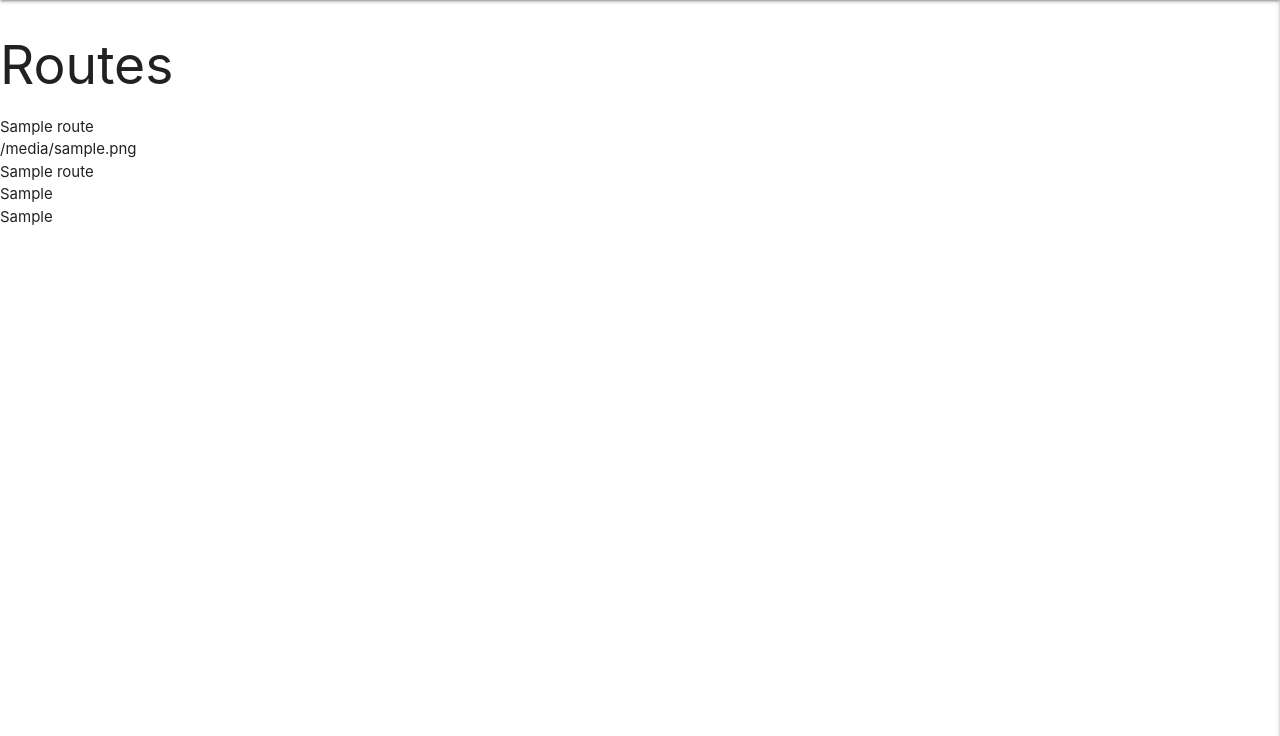
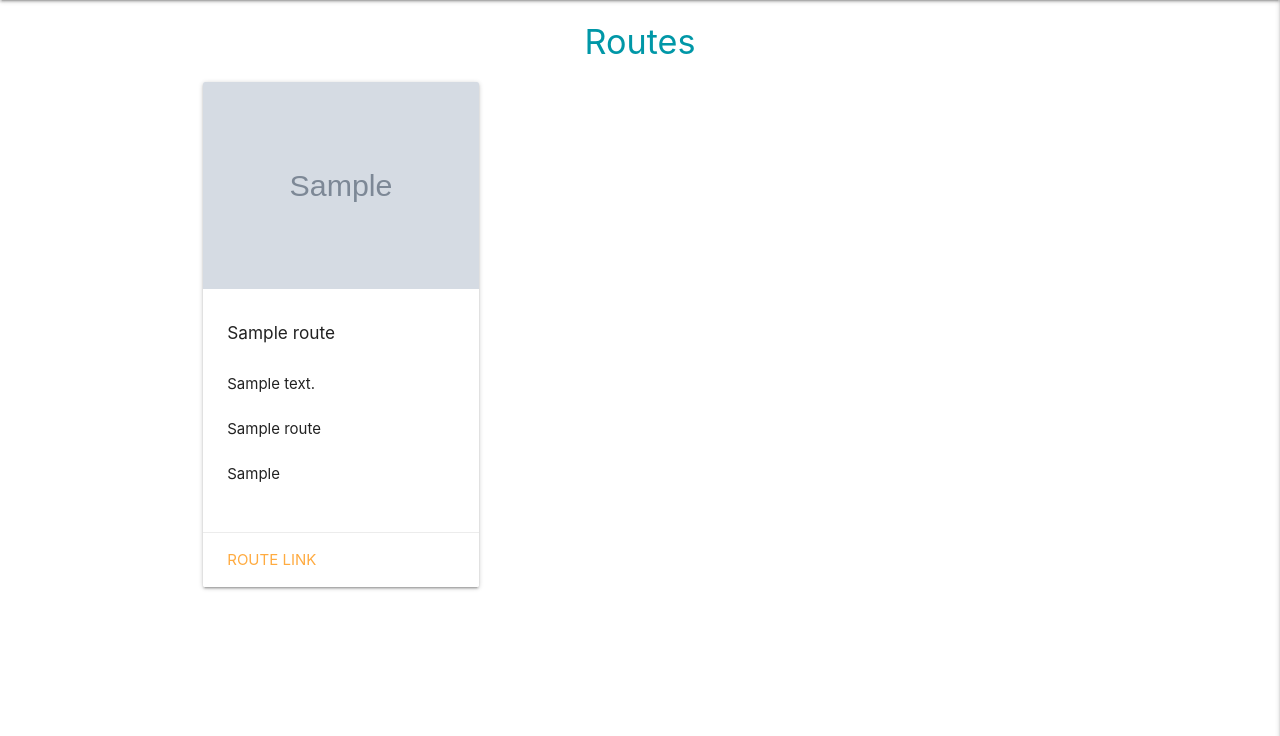
Before and after one commit to Matty-El/velo-route, a Flask app: page / in a window 1280 px wide. Shown: the part 64-800 px from the top of the page. Run offline with Flask 2, Linux system fonts and the light colour scheme; grey boxes marked "Sample" are stand-in pictures; a database or web service that is not in the repository returns one stand-in record (values such as "Sample title"); some libraries are stand-ins or nearby versions.

Commit message:
Bind data to routes.html

```diff
--- a/templates/routes.html
+++ b/templates/routes.html
@@ -1,14 +1,29 @@
 {% extends "base.html" %}
 {% block content %}
 
-    <h2>Routes</h2>
+    <h4 class="center-align cyan-text text-darken-2">Routes</h4>
 
-    {% for route in routes %}
-    {{ route.route_name }}<br>
-    {{ route.route_image }}<br>
-    {{ route.category_name }}<br>
-    {{ route.route_distance }}<br>
-    {{ route.route_difficulty }}<br>
-    {% endfor %}
+    <div class="container">
+    <div class="row">
+      {% for route in routes %}
+      <div class="col s12 m6 l4">
+        <div class="card">
+          <div class="card-image">
+            <img src="{{ route.route_image }}">
+          </div>
+          <div class="card-content">
+            <h6>{{ route.route_name }}</h6><br>
+            <p>{{ route.route_description}}</p><br>
+            <p>{{ route.category_name }}</p><br>
+            <p>{{ route.route_distance }}</p><br>
+          </div>
+          <div class="card-action">
+            <a href="{{ route.route_link }}" target="_blank">Route Link</a>
+          </div>
+        </div>
+      </div>
+      {% endfor %}
+  </div>
+</div>
 
 {% endblock %}
```
